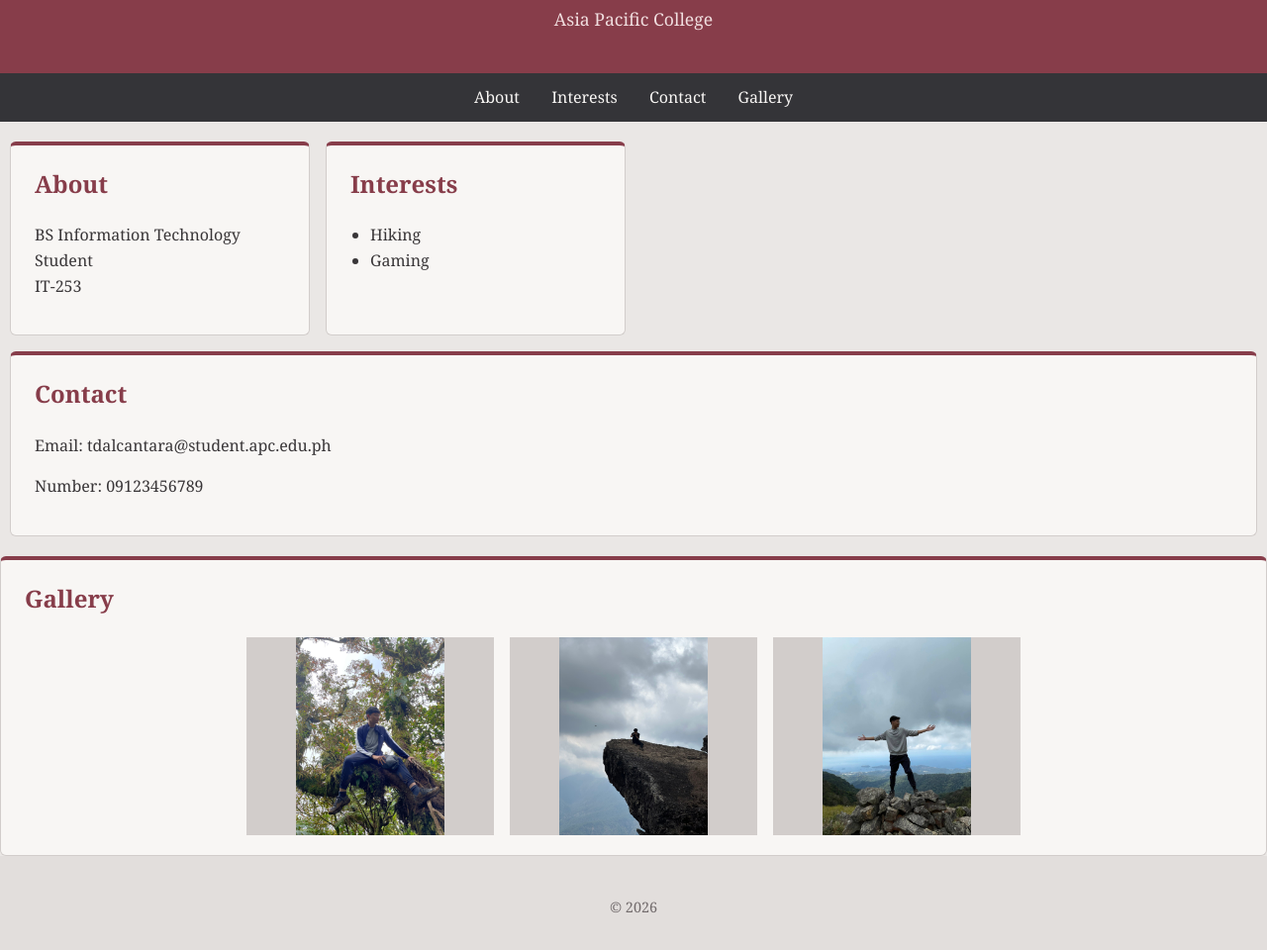
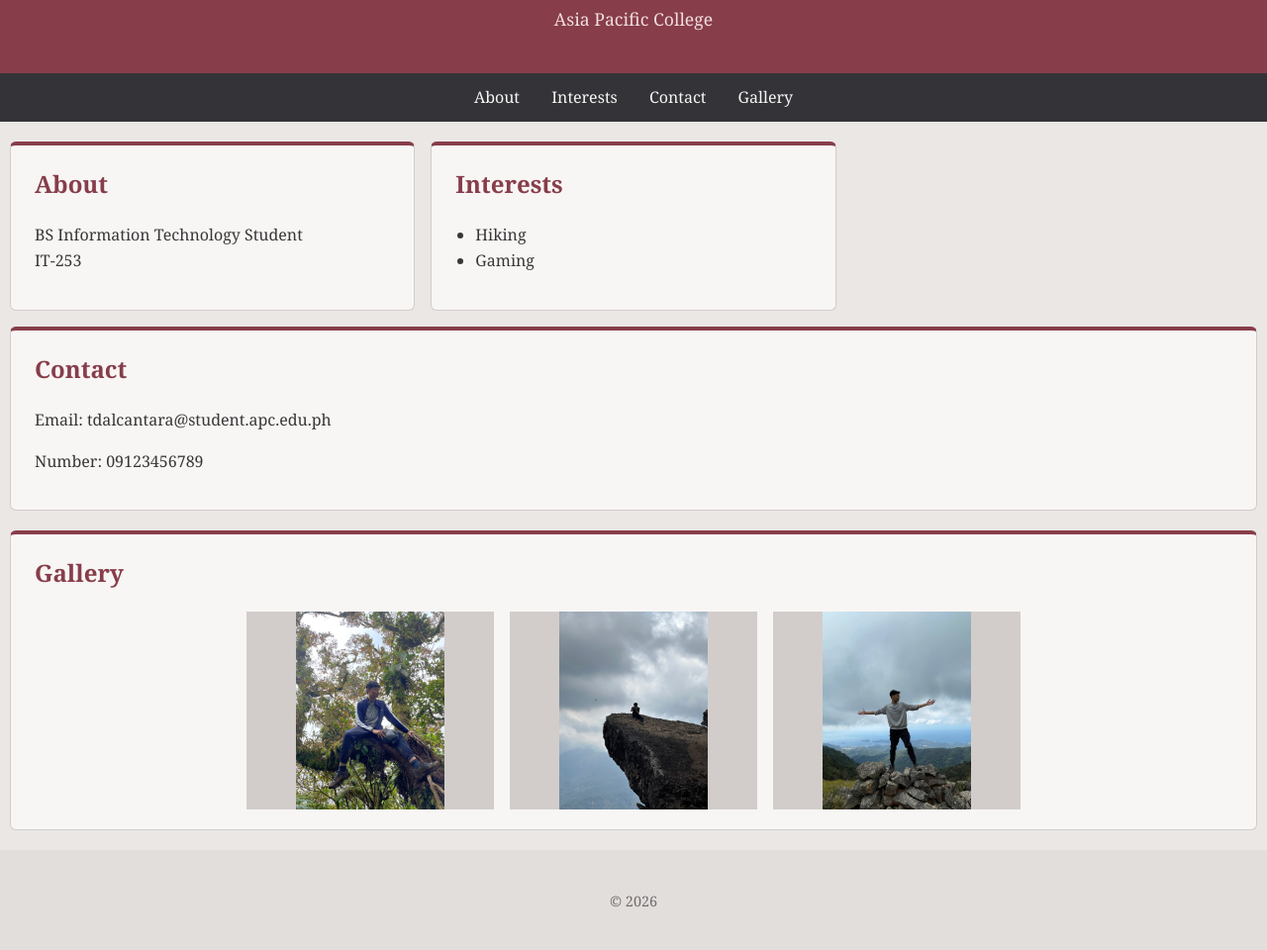
Before and after one commit to apcjalcantara/webprog-CS251_IT253-html-lessons, a plain HTML site: page home/index.html in a window 1280 px wide. Shown: the part 104-1064 px from the top of the page at 99% size. Drawn offline with Linux system fonts and the light colour scheme.

Commit message:
Update mystyle.css

```diff
--- a/home/css/mystyle.css
+++ b/home/css/mystyle.css
@@ -49,10 +49,16 @@ nav a:hover {
 
 main {
   display: grid;
-  grid-template-columns: repeat(auto-fit, minmax(300px, 1fr));
+  grid-template-columns: repeat(3, 1fr);
   gap: 16px;
   margin: 20px 0;
   padding: 0 10px;
+}
+
+@media (max-width: 800px) {
+  main {
+    grid-template-columns: 1fr;
+  }
 }
 
 section {
@@ -73,7 +79,7 @@ ul {
 }
 
 #gallery {
-  grid-column: 1 / -1;
+  margin: 0 10px 20px;
 }
 
 #contact {
```
